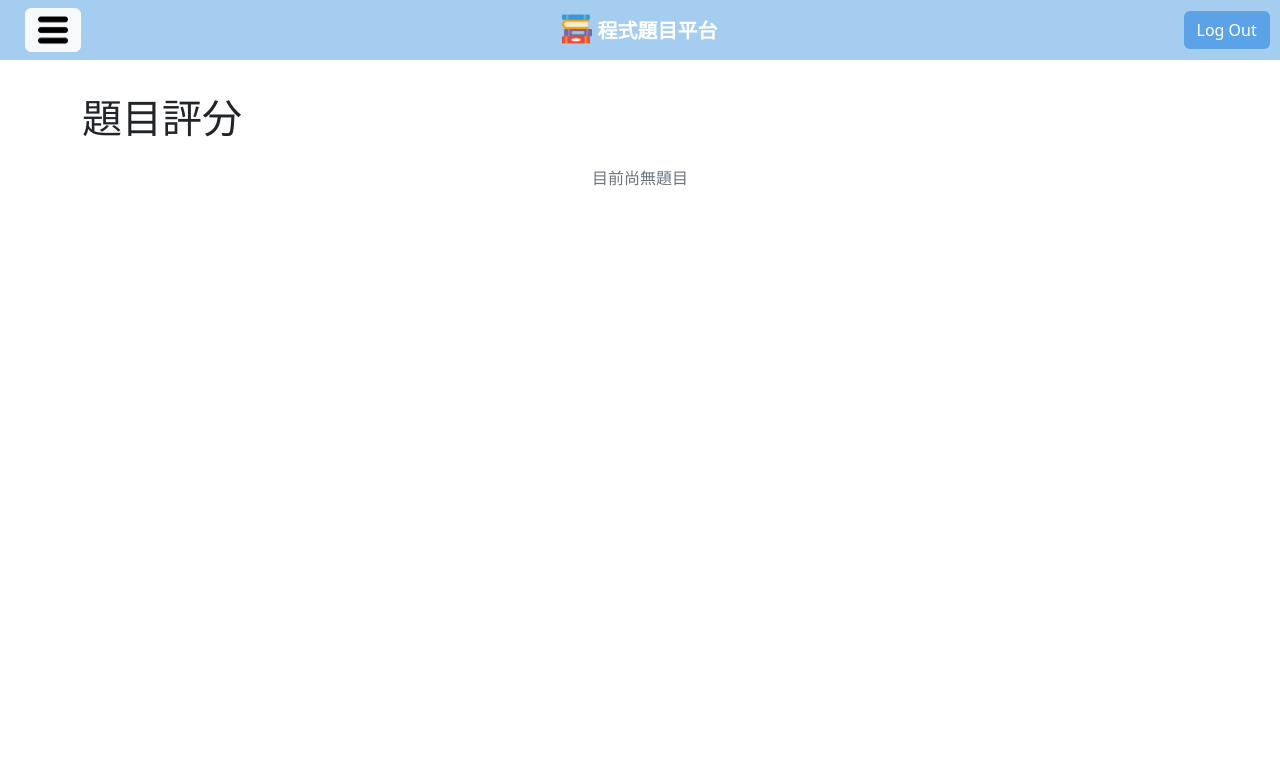
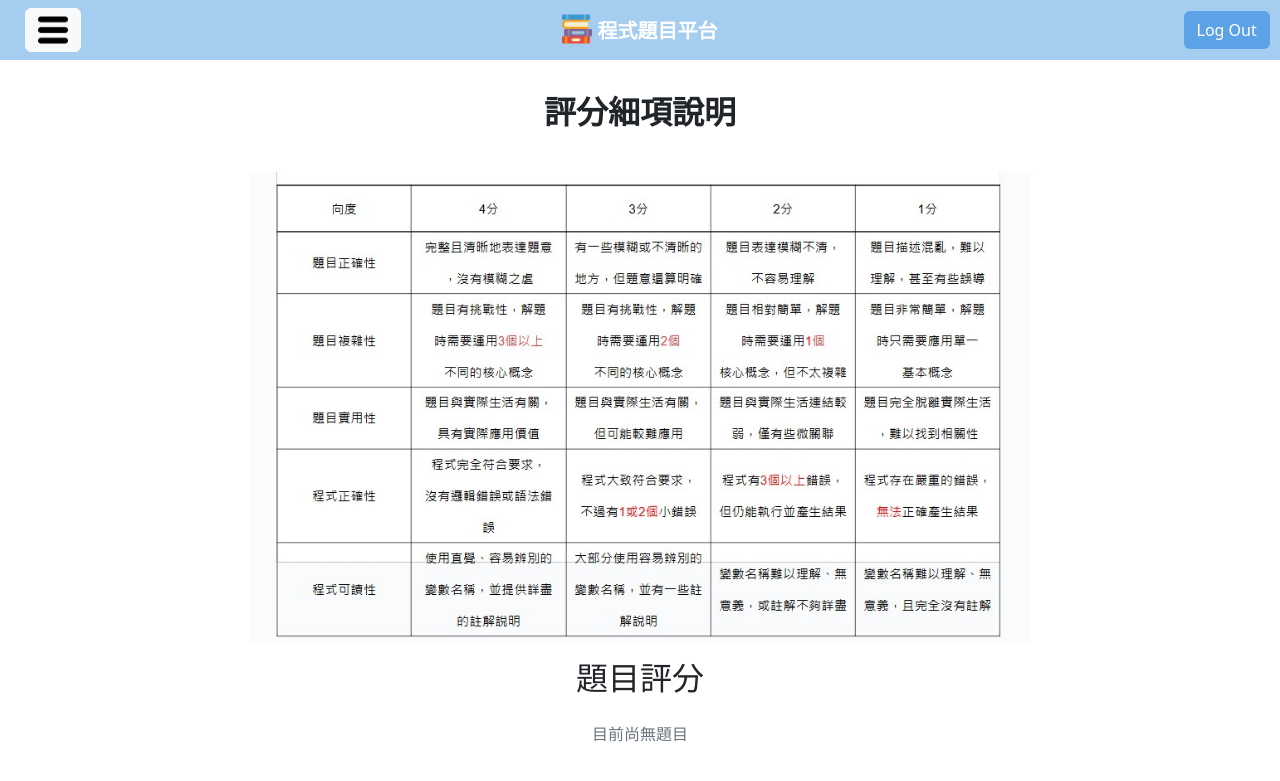
Before and after one commit to konentung/OnlineProgrammingPlatform, a Django app: page /question/peer_assessment/ in a window 1280 px wide. Shown: the top 781 px of the page. Run offline with Django 5.2, Linux system fonts and the light colour scheme; the visitor is signed in with stand-in values (Sample User, id 1); data that the repository does not hold is empty.

Commit message:
feature-添加評分標準圖片 1.添加評分標準圖片 2.移除需要解衝突的部分

```diff
--- a/templates/questions/question_peer_assessment_list.html
+++ b/templates/questions/question_peer_assessment_list.html
@@ -1,9 +1,12 @@
 {% extends "base.html" %}
+{% load static %}
 {% block title %}題目評分{% endblock %}
 {% block content %}
 <div class="container mt-4">
-    <h1>題目評分</h1>
     <div class="list-group mt-4 d-flex flex-column gap-3">
+        <h2 class="mb-4" style="font-family:微軟正黑體; font-weight: bold;">評分細項說明</h2>
+        <img src="{% static 'images/student_score.jpg' %}" alt="評分細項說明" style="max-width: 70%; text-align: center; margin:auto">
+        <h2>題目評分</h2>
         {% if questions_data %}
             {% for data in questions_data %}
                 <a href="{% url 'PeerAssessment' data.question.id %}" class="list-group-item list-group-item-action p-3 rounded shadow-sm text-decoration-none text-dark">
```
Also changed, not shown: templates/questions/question_peer_assessment.html (+0 -8 lines), static/images/student_score.jpg (added).
